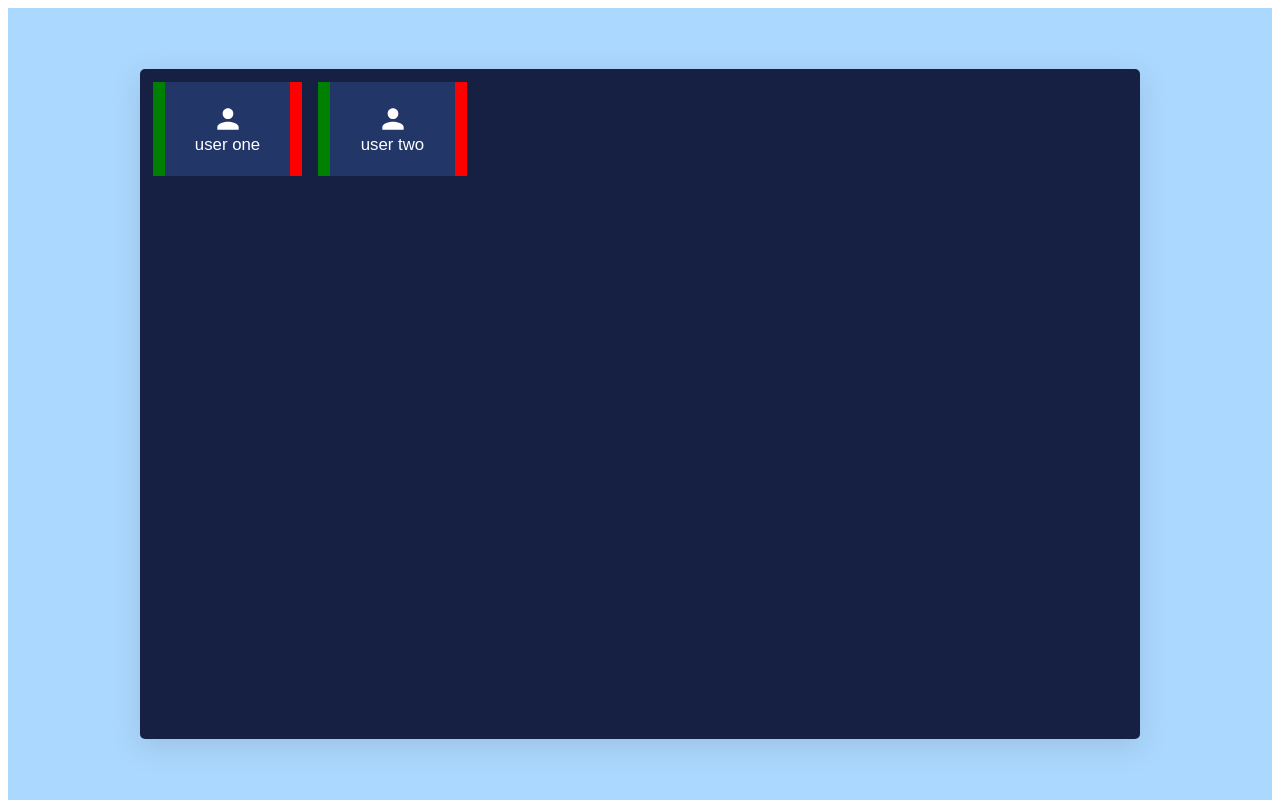
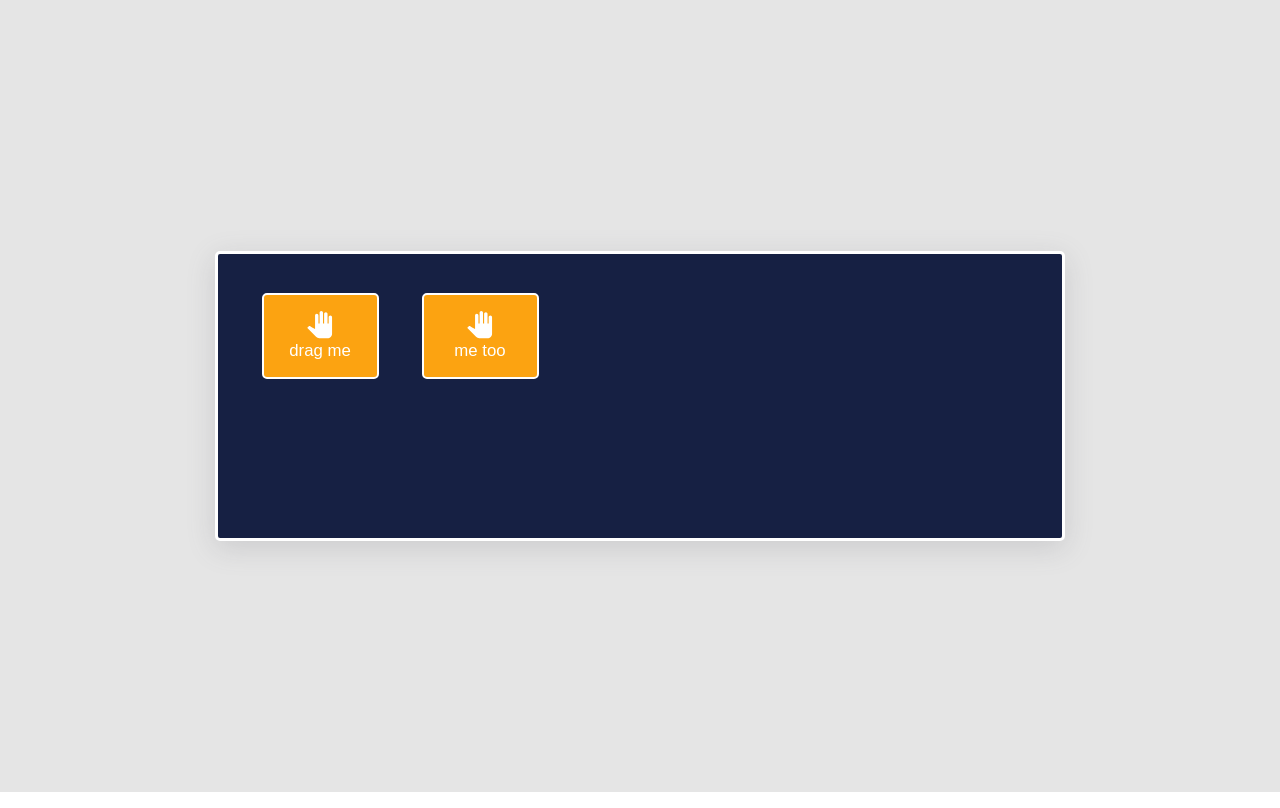
Before and after one commit to nomanoff/vanilla-dnd, a React (Create React App) app: page / in a window 1280 px wide. Built offline with nearby package versions, Linux system fonts and the light colour scheme.

Commit message:
demo version

```diff
--- a/public/index.html
+++ b/public/index.html
@@ -4,7 +4,7 @@
     <meta charset="utf-8" />
     <meta name="viewport" content="width=device-width, initial-scale=1" />
     <meta name="description" />
-
+    <link rel="stylesheet" href="style.css" />
     <title>Vanilla DnD</title>
   </head>
 
--- /dev/null
+++ b/public/style.css
@@ -0,0 +1,5 @@
+* {
+  padding: 0;
+  margin: 0;
+  box-sizing: border-box;
+}
--- a/src/App.js
+++ b/src/App.js
@@ -1,10 +1,10 @@
 import React, { useState } from "react";
 import styled from "styled-components";
-import PersonIcon from "@material-ui/icons/Person";
+import PanToolIcon from "@material-ui/icons/PanTool";
 import { ParentBox, ChildBox } from "./Vanilla";
 
 const StyledCanvas = styled.div`
-  background: #abd8ff;
+  background: #e5e5e5;
   width: 100%;
   height: 99vh;
   display: flex;
@@ -14,25 +14,26 @@ const StyledCanvas = styled.div`
 
 const StyledWrapper = styled.div`
   display: grid;
-  width: 990px;
-  height: 660px;
+  width: 850px;
+  height: 290px;
   background-color: #162043;
   border-radius: 5px;
+  border: 3px solid #fff;
   margin: 0 auto;
-  padding: 5px;
   justify-content: center;
   align-content: center;
+  align-items: center;
   justify-items: center;
-  align-items: center;
   box-shadow: rgba(100, 100, 111, 0.2) 0px 7px 29px 0px;
-  grid-template-columns: repeat(6, 165px);
-  grid-template-rows: repeat(6, 110px); ;
+  grid-template-columns: repeat(5, 160px);
+  grid-template-rows: repeat(2, 120px); ;
 `;
 
-const StyledPersonIcon = styled(PersonIcon)`
+const StyledPersonIcon = styled(PanToolIcon)`
   && {
     color: white;
-    font-size: 2rem;
+    font-size: 1.7rem;
+    margin-bottom: 2px;
   }
 `;
 
@@ -80,13 +81,13 @@ function App() {
           {hasChild1.parent1 && (
             <ChildBox key="1" currentChild={handleCurrent} id="a">
               <StyledPersonIcon />
-              user one
+              drag me
             </ChildBox>
           )}
           {hasChild2.parent1 && (
             <ChildBox key="2" currentChild={handleCurrent} id="b">
               <StyledPersonIcon />
-              user two
+              me too
             </ChildBox>
           )}
         </ParentBox>
@@ -100,13 +101,13 @@ function App() {
           {hasChild1.parent2 && (
             <ChildBox key="1" currentChild={handleCurrent} id="a">
               <StyledPersonIcon />
-              user one
+              drag me
             </ChildBox>
           )}
           {hasChild2.parent2 && (
             <ChildBox key="2" currentChild={handleCurrent} id="b">
               <StyledPersonIcon />
-              user two
+              me too
             </ChildBox>
           )}
         </ParentBox>
@@ -120,13 +121,13 @@ function App() {
           {hasChild1.parent3 && (
             <ChildBox key="1" currentChild={handleCurrent} id="a">
               <StyledPersonIcon />
-              user one
+              drag me
             </ChildBox>
           )}
           {hasChild2.parent3 && (
             <ChildBox key="2" currentChild={handleCurrent} id="b">
               <StyledPersonIcon />
-              user two
+              me too
             </ChildBox>
           )}
         </ParentBox>
@@ -139,13 +140,13 @@ function App() {
           {hasChild1.parent4 && (
             <ChildBox key="1" currentChild={handleCurrent} id="a">
               <StyledPersonIcon />
-              user one
+              drag me
             </ChildBox>
           )}
           {hasChild2.parent4 && (
             <ChildBox key="2" currentChild={handleCurrent} id="b">
               <StyledPersonIcon />
-              user two
+              me too
             </ChildBox>
           )}
         </ParentBox>
@@ -158,13 +159,13 @@ function App() {
           {hasChild1.parent5 && (
             <ChildBox key="1" currentChild={handleCurrent} id="a">
               <StyledPersonIcon />
-              user one
+              drag me
             </ChildBox>
           )}
           {hasChild2.parent5 && (
             <ChildBox key="2" currentChild={handleCurrent} id="b">
               <StyledPersonIcon />
-              user two
+              me too
             </ChildBox>
           )}
         </ParentBox>
@@ -177,13 +178,13 @@ function App() {
           {hasChild1.parent6 && (
             <ChildBox key="1" currentChild={handleCurrent} id="a">
               <StyledPersonIcon />
-              user one
+              drag me
             </ChildBox>
           )}
           {hasChild2.parent6 && (
             <ChildBox key="2" currentChild={handleCurrent} id="b">
               <StyledPersonIcon />
-              user two
+              me too
             </ChildBox>
           )}
         </ParentBox>
@@ -196,13 +197,13 @@ function App() {
           {hasChild1.parent7 && (
             <ChildBox key="1" currentChild={handleCurrent} id="a">
               <StyledPersonIcon />
-              user one
+              drag me
             </ChildBox>
           )}
           {hasChild2.parent7 && (
             <ChildBox key="2" currentChild={handleCurrent} id="b">
               <StyledPersonIcon />
-              user two
+              me too
             </ChildBox>
           )}
         </ParentBox>
@@ -215,13 +216,13 @@ function App() {
           {hasChild1.parent8 && (
             <ChildBox key="1" currentChild={handleCurrent} id="a">
               <StyledPersonIcon />
-              user one
+              drag me
             </ChildBox>
           )}
           {hasChild2.parent8 && (
             <ChildBox key="2" currentChild={handleCurrent} id="b">
               <StyledPersonIcon />
-              user two
+              me too
             </ChildBox>
           )}
         </ParentBox>
@@ -234,13 +235,13 @@ function App() {
           {hasChild1.parent9 && (
             <ChildBox key="1" currentChild={handleCurrent} id="a">
               <StyledPersonIcon />
-              user one
+              drag me
             </ChildBox>
           )}
           {hasChild2.parent9 && (
             <ChildBox key="2" currentChild={handleCurrent} id="b">
               <StyledPersonIcon />
-              user two
+              me too
             </ChildBox>
           )}
         </ParentBox>
@@ -253,13 +254,13 @@ function App() {
           {hasChild1.parent10 && (
             <ChildBox key="1" currentChild={handleCurrent} id="a">
               <StyledPersonIcon />
-              user one
+              drag me
             </ChildBox>
           )}
           {hasChild2.parent10 && (
             <ChildBox key="2" currentChild={handleCurrent} id="b">
               <StyledPersonIcon />
-              user two
+              me too
             </ChildBox>
           )}
         </ParentBox>
--- a/src/Vanilla.js
+++ b/src/Vanilla.js
@@ -21,24 +21,16 @@ export function ParentBox({ children, control, control1, id, current }) {
 
   function dragOver(e) {
     e.preventDefault();
-    console.log("drag over");
   }
   function dragEnter(e) {
     e.preventDefault();
     setOver(true);
-    console.log("drag enter");
   }
   function dragLeave() {
     setOver(false);
-    console.log("drag leave");
   }
   function dragDrop(e) {
-    console.log("drag drop");
-
-    console.log("This is the Id: " + id);
     setOver(false);
-    console.log(e);
-    console.log(id);
 
     current === "a"
       ? control((prevV) => {
@@ -79,7 +71,7 @@ export function ParentBox({ children, control, control1, id, current }) {
 }
 
 const fill = {
-  backgroundColor: "#223668",
+  backgroundColor: "#fca311",
   position: "relative",
   display: "flex",
   justifyContent: "center",
@@ -87,11 +79,9 @@ const fill = {
   alignItems: "center",
   fontFamily: "sans-serif",
   fontSize: "1.05rem",
+  border: "2px solid #fff",
   color: "#fff",
-  borderRadius: "0px",
-  border: "2px solid #e0e0e0",
-  borderWidth: "0 12px",
-  borderColor: "#e0e0e0 red #e0e0e0 green",
+  borderRadius: "5px",
   margin: "3px",
   height: "100%",
   width: "100%",
@@ -108,13 +98,10 @@ export function ChildBox({ children, id, currentChild }) {
 
   function dragStart(e) {
     setTimeout(() => setStart(true), 0);
-    console.log("drag start");
-    console.log("This is being dragged: " + id);
     currentChild(id);
   }
 
   function dragEnd() {
-    console.log("drag end");
     setStart(false);
   }
 
```
Also changed, not shown: 1 other file (tests, documents, lock files or other folders).
